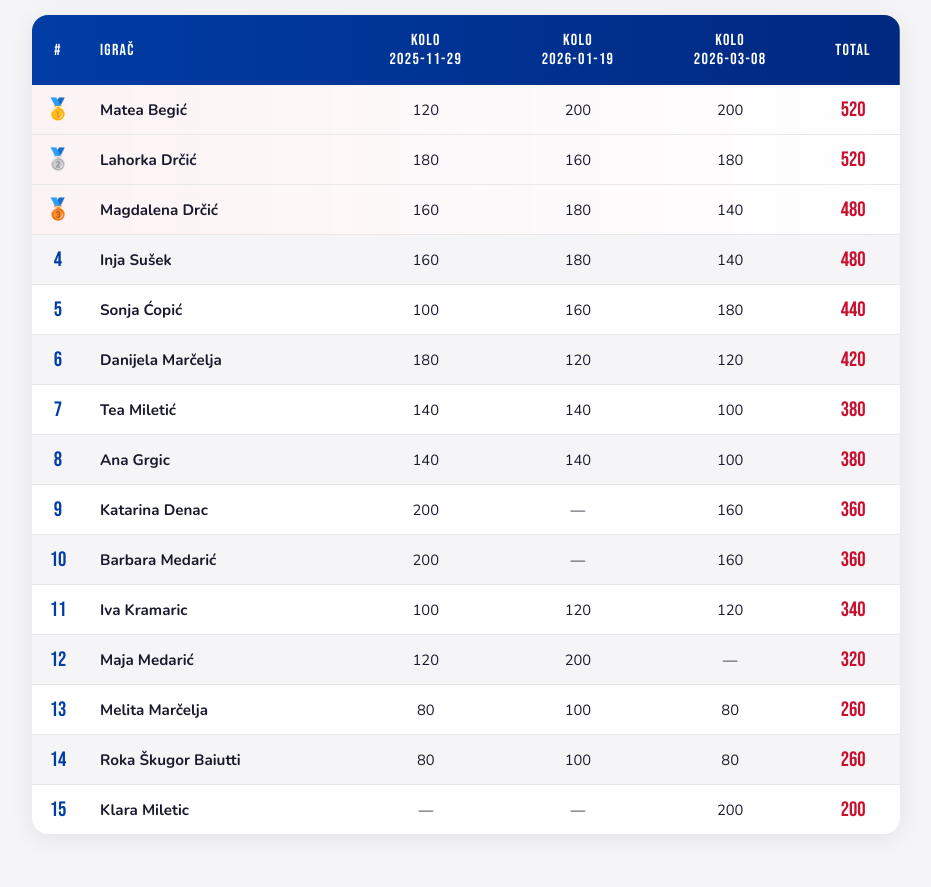
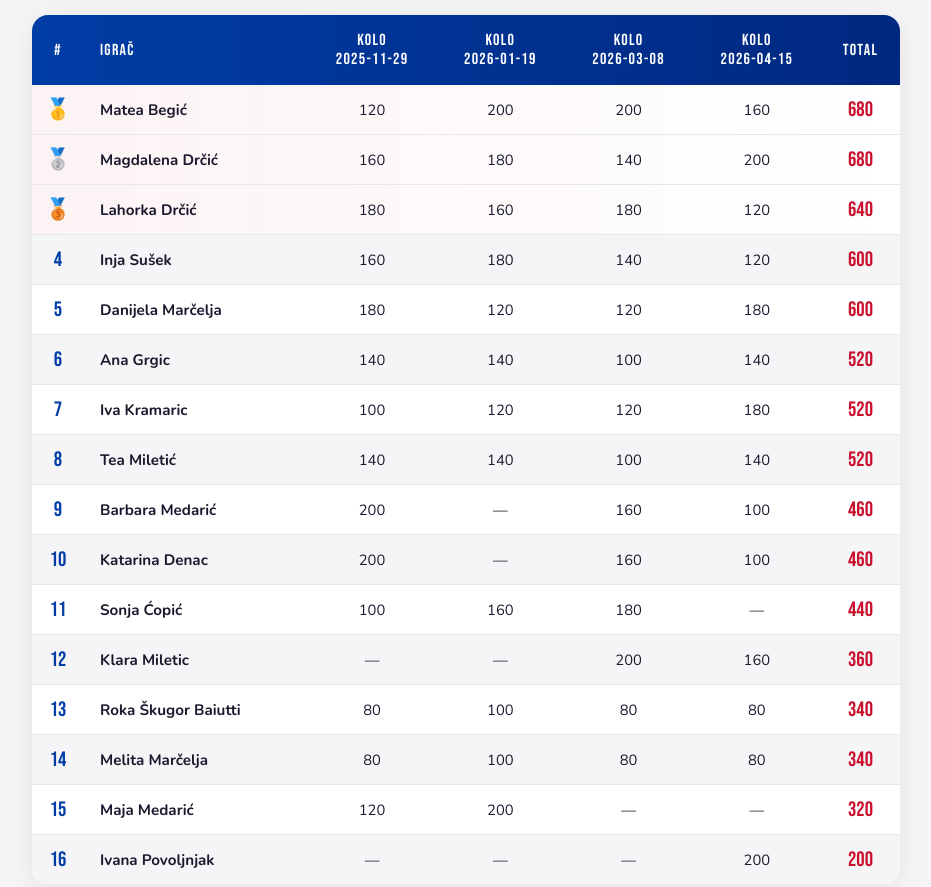
Before and after one commit to t00bz/modesto-masters, a plain HTML site: page Ženska Liga Zima/index.html in a window 1280 px wide. Shown: the part 660-1547 px from the top of the page, without its empty margins (174-1105 px from the left). Drawn offline with nearby package versions, Linux system fonts and the light colour scheme; files whose address does not match are found by name.

Commit message:
last cycle winter female

```diff
--- a/Ženska Liga Zima/index.html
+++ b/Ženska Liga Zima/index.html
@@ -150,8 +150,8 @@
         <h1>Ženska Liga Zima</h1>
         <span class="season-badge">Sezona 2025 / 2026</span>
         <div class="stats-bar">
-            <div class="stat"><div class="stat-number">15</div><div class="stat-label">Igrači</div></div>
-            <div class="stat"><div class="stat-number">3</div><div class="stat-label">Kola</div></div>
+            <div class="stat"><div class="stat-number">16</div><div class="stat-label">Igrači</div></div>
+            <div class="stat"><div class="stat-number">4</div><div class="stat-label">Kola</div></div>
             <div class="stat"><div class="stat-number">600</div><div class="stat-label">Max bodova</div></div>
         </div>
         <div class="league-switch"><label for="leagueSwitcher">Liga</label><select id="leagueSwitcher" onchange="switchLeague(this)"><option value="../Zimska%20Liga%20Modesto/index.html">Zimska Liga Modesto</option><option value="../%C5%BDenska%20Liga%20Zima/index.html" selected>Ženska Liga Zima</option></select></div>
@@ -192,22 +192,23 @@
 
     <div class="table-wrap">
         <table>
-            <thead><tr><th>#</th><th>Igrač</th><th>Kolo<br>2025-11-29</th><th>Kolo<br>2026-01-19</th><th>Kolo<br>2026-03-08</th><th>TOTAL</th></tr></thead>
-            <tbody id="tableBody"><tr class="top3" data-name="Matea Begić"><td class="rang">🥇</td><td class="name">Matea Begić</td><td>120</td><td>200</td><td>200</td><td class="total">520</td></tr>
-<tr class="top3" data-name="Lahorka Drčić"><td class="rang">🥈</td><td class="name">Lahorka Drčić</td><td>180</td><td>160</td><td>180</td><td class="total">520</td></tr>
-<tr class="top3" data-name="Magdalena Drčić"><td class="rang">🥉</td><td class="name">Magdalena Drčić</td><td>160</td><td>180</td><td>140</td><td class="total">480</td></tr>
-<tr class="" data-name="Inja Sušek"><td class="rang">4</td><td class="name">Inja Sušek</td><td>160</td><td>180</td><td>140</td><td class="total">480</td></tr>
-<tr class="" data-name="Sonja Ćopić"><td class="rang">5</td><td class="name">Sonja Ćopić</td><td>100</td><td>160</td><td>180</td><td class="total">440</td></tr>
-<tr class="" data-name="Danijela Marčelja"><td class="rang">6</td><td class="name">Danijela Marčelja</td><td>180</td><td>120</td><td>120</td><td class="total">420</td></tr>
-<tr class="" data-name="Tea Miletić"><td class="rang">7</td><td class="name">Tea Miletić</td><td>140</td><td>140</td><td>100</td><td class="total">380</td></tr>
-<tr class="" data-name="Ana Grgic"><td class="rang">8</td><td class="name">Ana Grgic</td><td>140</td><td>140</td><td>100</td><td class="total">380</td></tr>
-<tr class="" data-name="Katarina Denac"><td class="rang">9</td><td class="name">Katarina Denac</td><td>200</td><td>—</td><td>160</td><td class="total">360</td></tr>
-<tr class="" data-name="Barbara Medarić"><td class="rang">10</td><td class="name">Barbara Medarić</td><td>200</td><td>—</td><td>160</td><td class="total">360</td></tr>
-<tr class="" data-name="Iva Kramaric"><td class="rang">11</td><td class="name">Iva Kramaric</td><td>100</td><td>120</td><td>120</td><td class="total">340</td></tr>
-<tr class="" data-name="Maja Medarić"><td class="rang">12</td><td class="name">Maja Medarić</td><td>120</td><td>200</td><td>—</td><td class="total">320</td></tr>
-<tr class="" data-name="Melita Marčelja"><td class="rang">13</td><td class="name">Melita Marčelja</td><td>80</td><td>100</td><td>80</td><td class="total">260</td></tr>
-<tr class="" data-name="Roka Škugor Baiutti"><td class="rang">14</td><td class="name">Roka Škugor Baiutti</td><td>80</td><td>100</td><td>80</td><td class="total">260</td></tr>
-<tr class="" data-name="Klara Miletic"><td class="rang">15</td><td class="name">Klara Miletic</td><td>—</td><td>—</td><td>200</td><td class="total">200</td></tr></tbody>
+            <thead><tr><th>#</th><th>Igrač</th><th>Kolo<br>2025-11-29</th><th>Kolo<br>2026-01-19</th><th>Kolo<br>2026-03-08</th><th>Kolo<br>2026-04-15</th><th>TOTAL</th></tr></thead>
+            <tbody id="tableBody"><tr class="top3" data-name="Matea Begić"><td class="rang">🥇</td><td class="name">Matea Begić</td><td>120</td><td>200</td><td>200</td><td>160</td><td class="total">680</td></tr>
+<tr class="top3" data-name="Magdalena Drčić"><td class="rang">🥈</td><td class="name">Magdalena Drčić</td><td>160</td><td>180</td><td>140</td><td>200</td><td class="total">680</td></tr>
+<tr class="top3" data-name="Lahorka Drčić"><td class="rang">🥉</td><td class="name">Lahorka Drčić</td><td>180</td><td>160</td><td>180</td><td>120</td><td class="total">640</td></tr>
+<tr class="" data-name="Inja Sušek"><td class="rang">4</td><td class="name">Inja Sušek</td><td>160</td><td>180</td><td>140</td><td>120</td><td class="total">600</td></tr>
+<tr class="" data-name="Danijela Marčelja"><td class="rang">5</td><td class="name">Danijela Marčelja</td><td>180</td><td>120</td><td>120</td><td>180</td><td class="total">600</td></tr>
+<tr class="" data-name="Ana Grgic"><td class="rang">6</td><td class="name">Ana Grgic</td><td>140</td><td>140</td><td>100</td><td>140</td><td class="total">520</td></tr>
+<tr class="" data-name="Iva Kramaric"><td class="rang">7</td><td class="name">Iva Kramaric</td><td>100</td><td>120</td><td>120</td><td>180</td><td class="total">520</td></tr>
+<tr class="" data-name="Tea Miletić"><td class="rang">8</td><td class="name">Tea Miletić</td><td>140</td><td>140</td><td>100</td><td>140</td><td class="total">520</td></tr>
+<tr class="" data-name="Barbara Medarić"><td class="rang">9</td><td class="name">Barbara Medarić</td><td>200</td><td>—</td><td>160</td><td>100</td><td class="total">460</td></tr>
+<tr class="" data-name="Katarina Denac"><td class="rang">10</td><td class="name">Katarina Denac</td><td>200</td><td>—</td><td>160</td><td>100</td><td class="total">460</td></tr>
+<tr class="" data-name="Sonja Ćopić"><td class="rang">11</td><td class="name">Sonja Ćopić</td><td>100</td><td>160</td><td>180</td><td>—</td><td class="total">440</td></tr>
+<tr class="" data-name="Klara Miletic"><td class="rang">12</td><td class="name">Klara Miletic</td><td>—</td><td>—</td><td>200</td><td>160</td><td class="total">360</td></tr>
+<tr class="" data-name="Roka Škugor Baiutti"><td class="rang">13</td><td class="name">Roka Škugor Baiutti</td><td>80</td><td>100</td><td>80</td><td>80</td><td class="total">340</td></tr>
+<tr class="" data-name="Melita Marčelja"><td class="rang">14</td><td class="name">Melita Marčelja</td><td>80</td><td>100</td><td>80</td><td>80</td><td class="total">340</td></tr>
+<tr class="" data-name="Maja Medarić"><td class="rang">15</td><td class="name">Maja Medarić</td><td>120</td><td>200</td><td>—</td><td>—</td><td class="total">320</td></tr>
+<tr class="" data-name="Ivana Povoljnjak"><td class="rang">16</td><td class="name">Ivana Povoljnjak</td><td>—</td><td>—</td><td>—</td><td>200</td><td class="total">200</td></tr></tbody>
         </table>
     </div>
 </main>
@@ -235,8 +236,8 @@
         window.location.href = selectEl.value;
     }
 
-    const PLAYERS = {"Matea Begić": {"rang": 1, "total": 520, "kolo": [120, 200, 200]}, "Lahorka Drčić": {"rang": 2, "total": 520, "kolo": [180, 160, 180]}, "Magdalena Drčić": {"rang": 3, "total": 480, "kolo": [160, 180, 140]}, "Inja Sušek": {"rang": 4, "total": 480, "kolo": [160, 180, 140]}, "Sonja Ćopić": {"rang": 5, "total": 440, "kolo": [100, 160, 180]}, "Danijela Marčelja": {"rang": 6, "total": 420, "kolo": [180, 120, 120]}, "Tea Miletić": {"rang": 7, "total": 380, "kolo": [140, 140, 100]}, "Ana Grgic": {"rang": 8, "total": 380, "kolo": [140, 140, 100]}, "Katarina Denac": {"rang": 9, "total": 360, "kolo": [200, 0, 160]}, "Barbara Medarić": {"rang": 10, "total": 360, "kolo": [200, 0, 160]}, "Iva Kramaric": {"rang": 11, "total": 340, "kolo": [100, 120, 120]}, "Maja Medarić": {"rang": 12, "total": 320, "kolo": [120, 200, 0]}, "Melita Marčelja": {"rang": 13, "total": 260, "kolo": [80, 100, 80]}, "Roka Škugor Baiutti": {"rang": 14, "total": 260, "kolo": [80, 100, 80]}, "Klara Miletic": {"rang": 15, "total": 200, "kolo": [0, 0, 200]}};
-    const KOLO_LABELS = ["Kolo 2025-11-29", "Kolo 2026-01-19", "Kolo 2026-03-08"];
+    const PLAYERS = {"Matea Begić": {"rang": 1, "total": 680, "kolo": [120, 200, 200, 160]}, "Magdalena Drčić": {"rang": 2, "total": 680, "kolo": [160, 180, 140, 200]}, "Lahorka Drčić": {"rang": 3, "total": 640, "kolo": [180, 160, 180, 120]}, "Inja Sušek": {"rang": 4, "total": 600, "kolo": [160, 180, 140, 120]}, "Danijela Marčelja": {"rang": 5, "total": 600, "kolo": [180, 120, 120, 180]}, "Ana Grgic": {"rang": 6, "total": 520, "kolo": [140, 140, 100, 140]}, "Iva Kramaric": {"rang": 7, "total": 520, "kolo": [100, 120, 120, 180]}, "Tea Miletić": {"rang": 8, "total": 520, "kolo": [140, 140, 100, 140]}, "Barbara Medarić": {"rang": 9, "total": 460, "kolo": [200, 0, 160, 100]}, "Katarina Denac": {"rang": 10, "total": 460, "kolo": [200, 0, 160, 100]}, "Sonja Ćopić": {"rang": 11, "total": 440, "kolo": [100, 160, 180, 0]}, "Klara Miletic": {"rang": 12, "total": 360, "kolo": [0, 0, 200, 160]}, "Roka Škugor Baiutti": {"rang": 13, "total": 340, "kolo": [80, 100, 80, 80]}, "Melita Marčelja": {"rang": 14, "total": 340, "kolo": [80, 100, 80, 80]}, "Maja Medarić": {"rang": 15, "total": 320, "kolo": [120, 200, 0, 0]}, "Ivana Povoljnjak": {"rang": 16, "total": 200, "kolo": [0, 0, 0, 200]}};
+    const KOLO_LABELS = ["Kolo 2025-11-29", "Kolo 2026-01-19", "Kolo 2026-03-08", "Kolo 2026-04-15"];
     const ALL_NAMES = Object.keys(PLAYERS).sort();
 
     // Selected values
```
